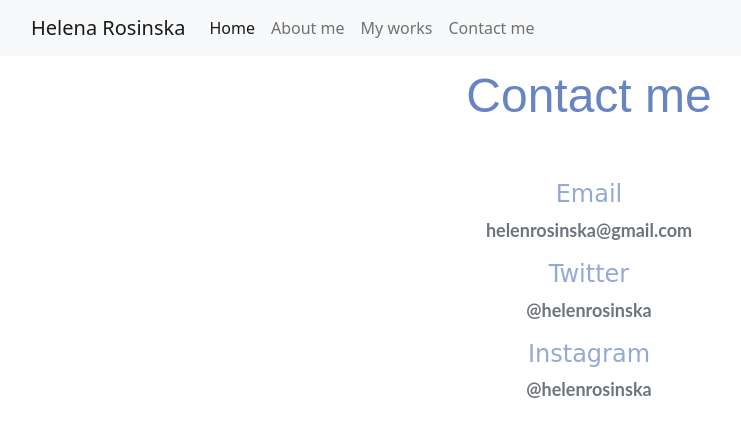
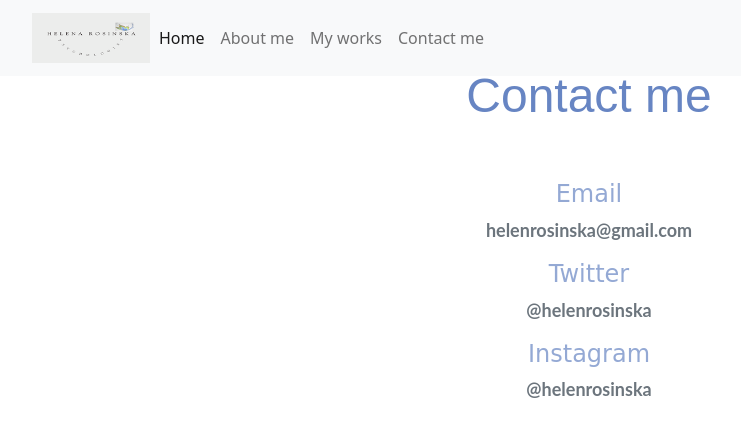
Before and after one commit to Oksihup/portfolio_psh, a plain HTML site: page contact.html in a window 1280 px wide. Shown: the whole page, without its empty margins (51-792 px from the left). Drawn offline with nearby package versions, Linux system fonts and the light colour scheme; a web font is replaced by a local one.

Commit message:
Added logo in header

```diff
--- a/contact.html
+++ b/contact.html
@@ -31,7 +31,9 @@
   <body>
     <nav class="navbar navbar-expand-lg navbar-light bg-light fixed-top">
       <div class="container">
-        <a class="navbar-brand" href="/" title="Homepage">Helena Rosinska </a>
+        <a href="/">
+          <img src="images/Logo_2.png" class="logo" alt="" />
+        </a>
         <button
           class="navbar-toggler"
           type="button"
```
Also changed, not shown: work.html (+3 -1 lines).
